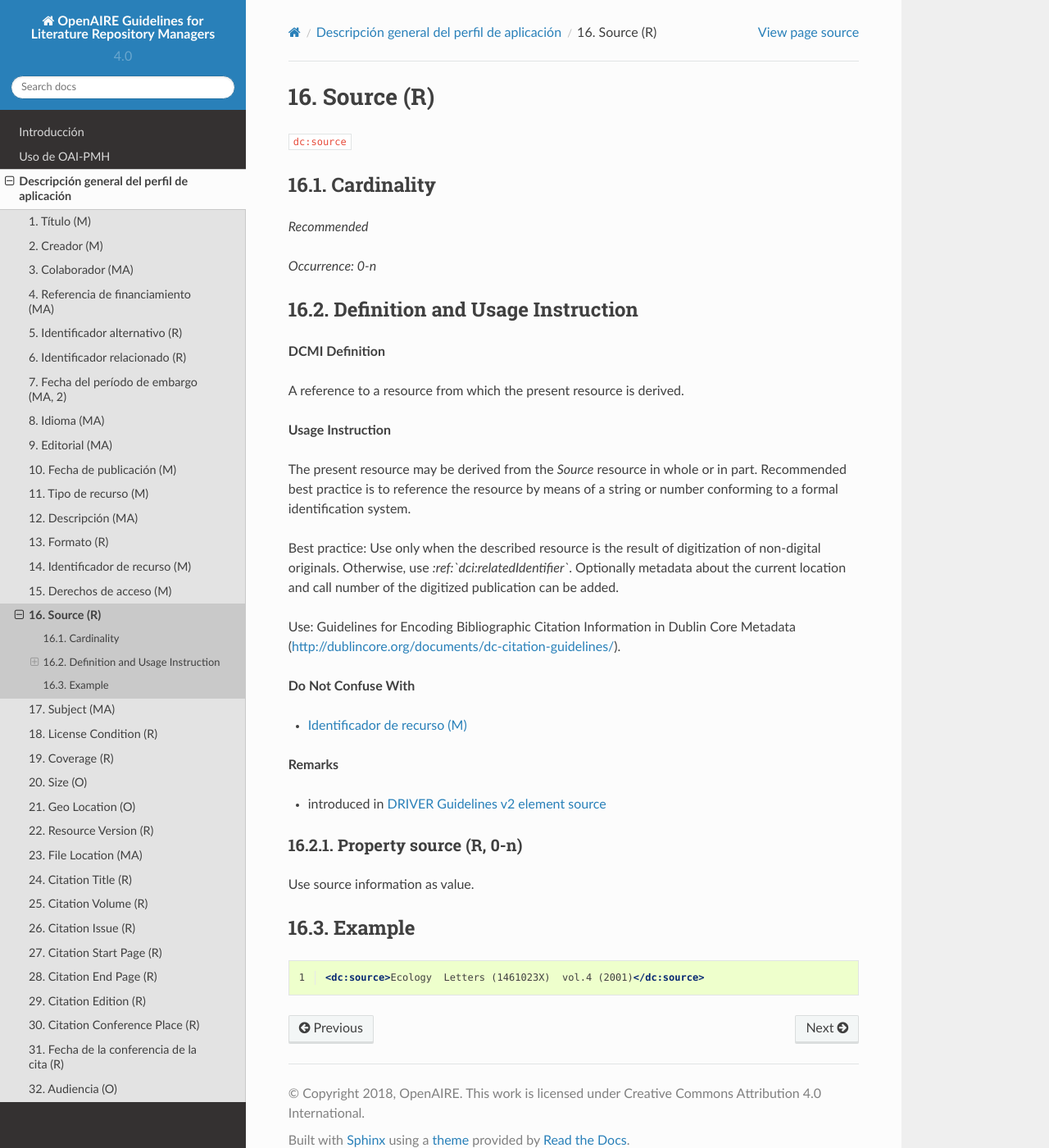
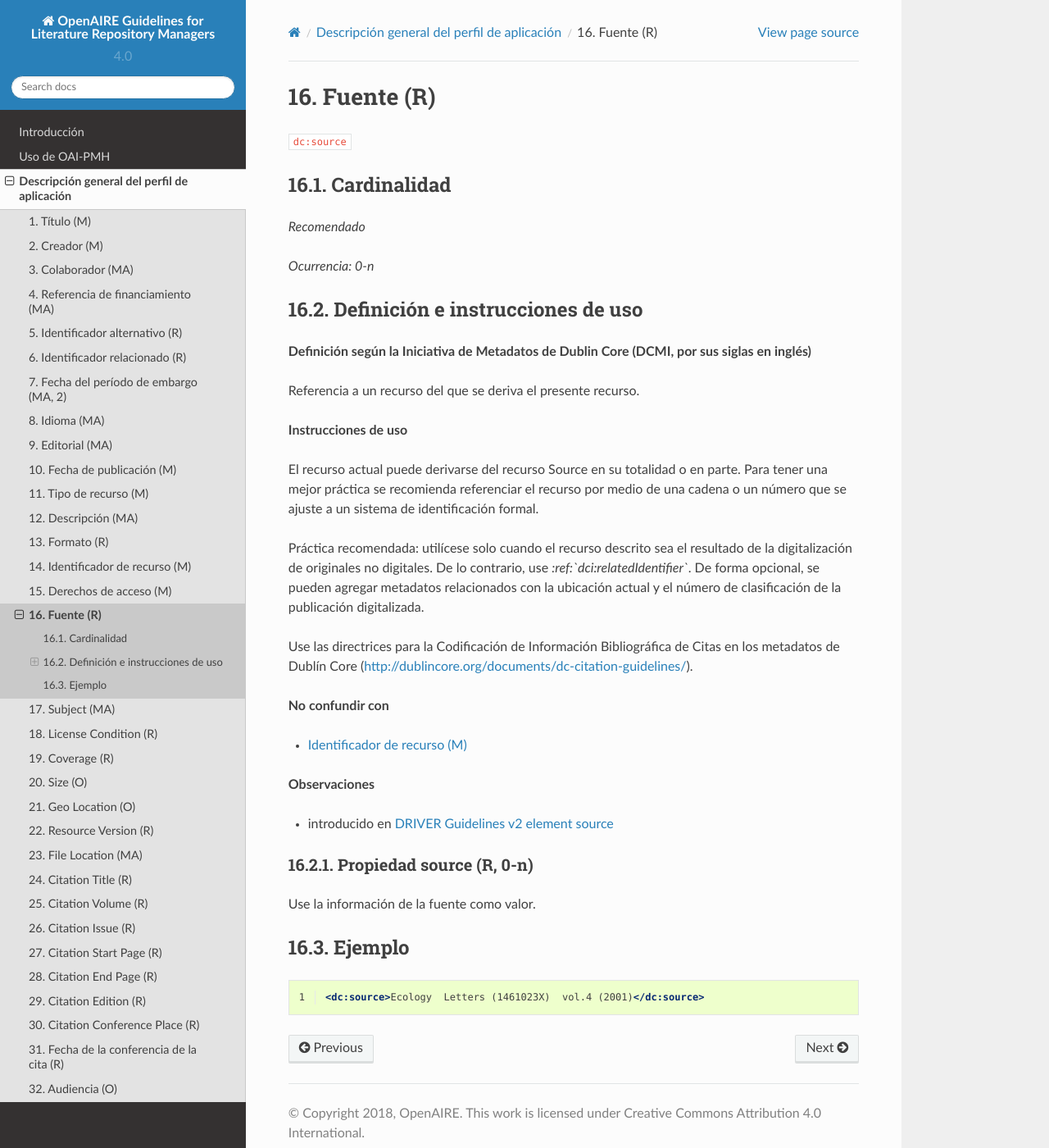
Before and after one commit to memoemg/openAIRE4, a Sphinx documentation site: the page built from docs/field_source.rst, in a window 1280 px wide and 1400 px high. Shown: the whole window at 82% size. Built offline with Sphinx 7.4.7 and the Read the Docs theme 2.0.0, drawn with Linux system fonts in a browser that asks for light colours; a script that is not in the unit is left out.

Commit message:
Update field_source.rst

```diff
--- a/docs/field_source.rst
+++ b/docs/field_source.rst
@@ -1,46 +1,46 @@
 .. _dc:source:
 
-Source (R)
+Fuente (R)
 ==========
 
 ``dc:source``
 
-Cardinality
-~~~~~~~~~~~
+Cardinalidad
+~~~~~~~~~~~~
 
-*Recommended*
+*Recomendado*
 
-*Occurrence: 0-n*
+*Ocurrencia: 0-n*
 
-Definition and Usage Instruction
-~~~~~~~~~~~~~~~~~~~~~~~~~~~~~~~~
+Definición e instrucciones de uso
+~~~~~~~~~~~~~~~~~~~~~~~~~~~~~~~~~
 
-**DCMI Definition**
+**Definición según la Iniciativa de Metadatos de Dublin Core (DCMI, por sus siglas en inglés)**
 
-A reference to a resource from which the present resource is derived.
+Referencia a un recurso del que se deriva el presente recurso.
 
-**Usage Instruction**
+**Instrucciones de uso**
 
-The present resource may be derived from the *Source* resource in whole or in part. Recommended best practice is to reference the resource by means of a string or number conforming to a formal identification system.
+El recurso actual puede derivarse del recurso Source en su totalidad o en parte. Para tener una mejor práctica se recomienda referenciar el recurso por medio de una cadena o un número que se ajuste a un sistema de identificación formal.
 
-Best practice: Use only when the described resource is the result of digitization of non-digital originals. Otherwise, use *:ref:`dci:relatedIdentifier`*. Optionally metadata about the current location and call number of the digitized publication can be added.
+Práctica recomendada: utilícese solo cuando el recurso descrito sea el resultado de la digitalización de originales no digitales. De lo contrario, use *:ref:`dci:relatedIdentifier`*. De forma opcional, se pueden agregar metadatos relacionados con la ubicación actual y el número de clasificación de la publicación digitalizada.
 
-Use: Guidelines for Encoding Bibliographic Citation Information in Dublin Core Metadata (http://dublincore.org/documents/dc-citation-guidelines/).
+Use las directrices para la Codificación de Información Bibliográfica de Citas en los metadatos de Dublín Core (http://dublincore.org/documents/dc-citation-guidelines/).
 
-**Do Not Confuse With**
+**No confundir con**
 
 * :ref:`dci:identifier`
 
-**Remarks**
+**Observaciones**
 
-* introduced in `DRIVER Guidelines v2 element source`_
+* introducido en `DRIVER Guidelines v2 element source`_
 
-Property source (R, 0-n)
-------------------------
+Propiedad source (R, 0-n)
+-------------------------
 
-Use source information as value.
+Use la información de la fuente como valor.
 
-Example
+Ejemplo
 ~~~~~~~
 .. code-block:: xml
    :linenos:
```
